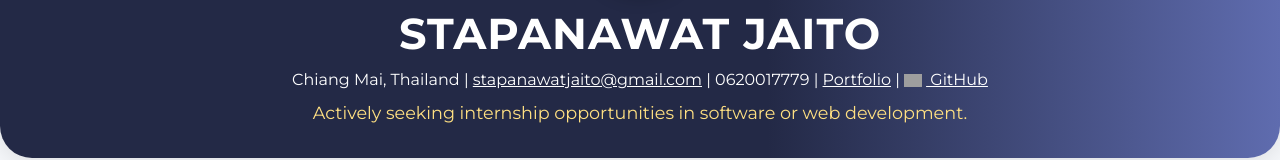
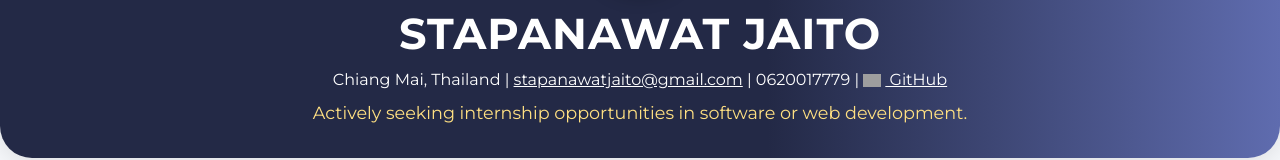
Before and after one commit to stapanawat/resume, a plain HTML site: page index.html in a window 1280 px wide. Shown: the part 168-328 px from the top of the page. Drawn offline with nearby package versions, Linux system fonts and the light colour scheme; grey boxes are pictures that could not be loaded.

Commit message:
Update index.html

```diff
--- a/index.html
+++ b/index.html
@@ -175,7 +175,6 @@
     <span> Chiang Mai, Thailand</span> |
     <a href="mailto:stapanawatjaito@gmail.com">stapanawatjaito@gmail.com</a> |
     <span> 0620017779</span> |
-    <a href="http://wh7.cis-training.com/resume.com" target="_blank">Portfolio</a> |
     <a href="https://github.com/your-github-username" target="_blank">
         <img src="https://cdn.jsdelivr.net/gh/devicons/devicon/icons/github/github-original.svg"
              alt="GitHub" style="width:18px; vertical-align:middle; margin-right:4px;">
```
